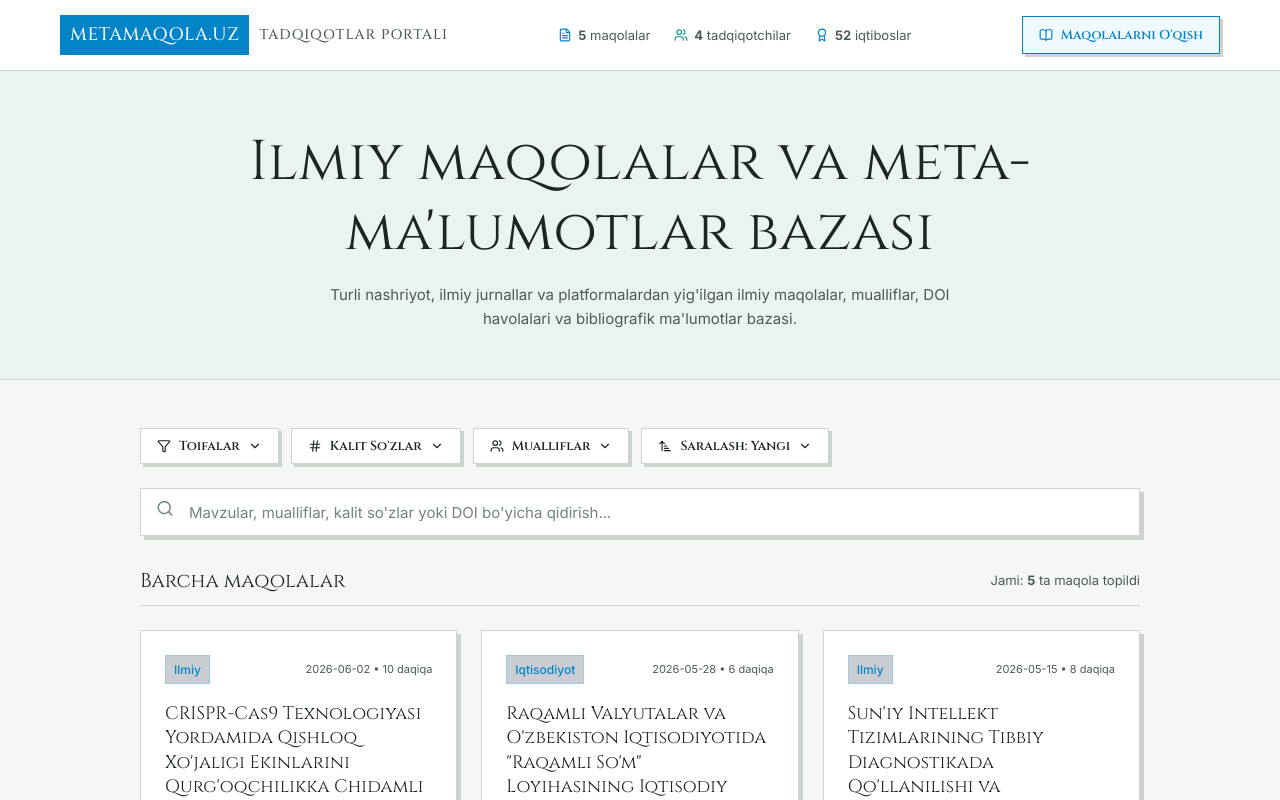
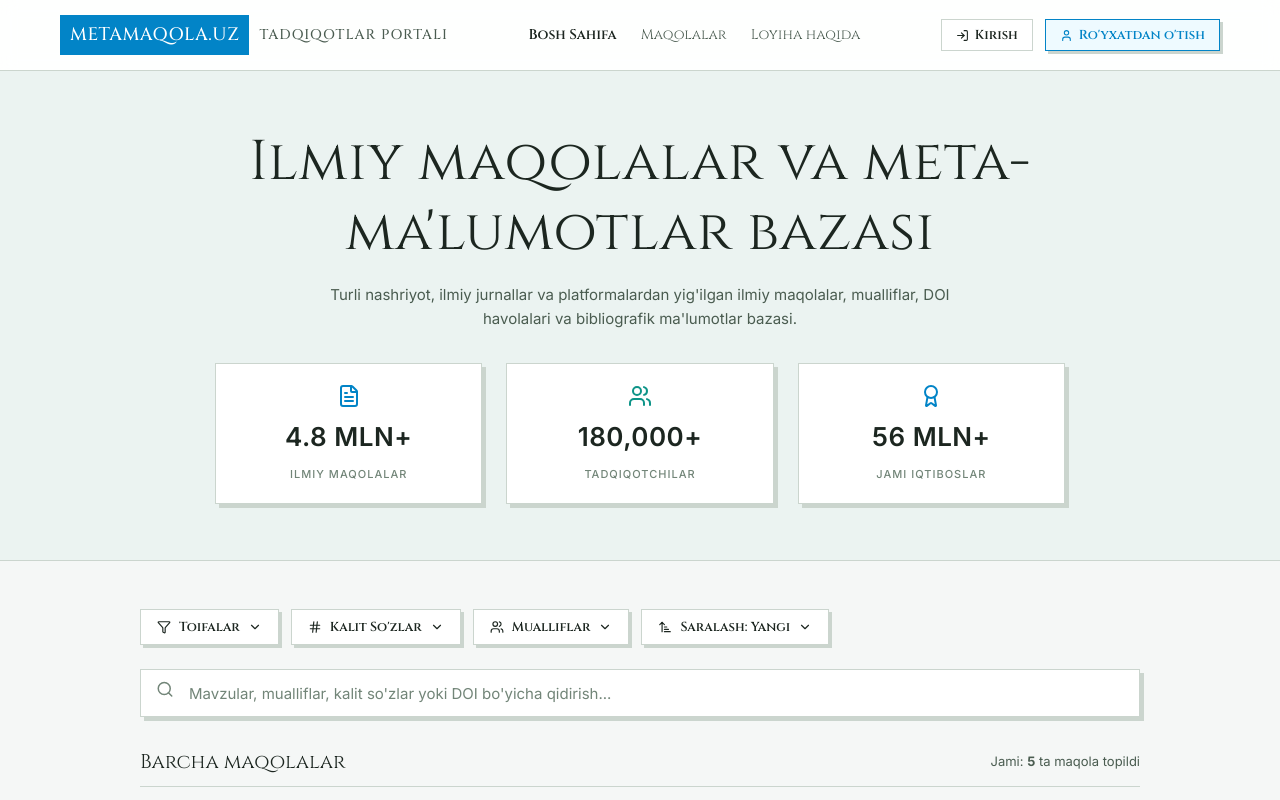
Before and after one commit to kvazar212121/maqola-frontend, a React (Vite) app: page / in a window 1280 px wide. Shown: the top 800 px of the page. Built offline with nearby package versions, Linux system fonts and the light colour scheme.

Commit message:
feat: move database stats to Hero dashboard and replace header stats with nav and login options

```diff
--- a/src/components/Header.tsx
+++ b/src/components/Header.tsx
@@ -1,14 +1,9 @@
 import React from 'react';
-import { BookOpen, FileText, Users, Award } from 'lucide-react';
-import { mockArticles, mockAuthors } from '../mockData';
+import { LogIn, User } from 'lucide-react';
 
 interface HeaderProps {}
 
 export const Header: React.FC<HeaderProps> = () => {
-  const articlesCount = mockArticles.length;
-  const authorsCount = Object.keys(mockAuthors).length;
-  const totalCitations = mockArticles.reduce((acc, art) => acc + (art.citationsCount || 0), 0);
-
   return (
     <header style={{
       borderBottom: '1px solid var(--border-color)',
@@ -30,7 +25,7 @@ export const Header: React.FC<HeaderProps> = () => {
         <a href="/" style={{ display: 'flex', alignItems: 'center', gap: '10px' }}>
           <div style={{
             backgroundColor: 'var(--accent-blue)',
-            color: 'var(--bg-main)',
+            color: '#ffffff',
             padding: '6px 10px',
             fontFamily: 'var(--font-heading)',
             fontWeight: 500,
@@ -46,41 +41,66 @@ export const Header: React.FC<HeaderProps> = () => {
             color: 'var(--text-secondary)',
             letterSpacing: '1px',
             textTransform: 'uppercase'
-          }}>
+          }} className="portal-sub-title">
             Tadqiqotlar Portali
           </span>
         </a>
 
-        {/* Portal statistikasi */}
-        <div style={{
+        {/* Navigatsiya Menulari */}
+        <nav style={{
           display: 'flex',
           gap: '24px',
-          fontSize: '13px',
-          color: 'var(--text-secondary)'
-        }} className="header-stats">
-          <div style={{ display: 'flex', alignItems: 'center', gap: '6px' }}>
-            <FileText size={14} color="var(--accent-blue)" />
-            <span><strong>{articlesCount}</strong> maqolalar</span>
-          </div>
-          <div style={{ display: 'flex', alignItems: 'center', gap: '6px' }}>
-            <Users size={14} color="var(--accent-teal)" />
-            <span><strong>{authorsCount}</strong> tadqiqotchilar</span>
-          </div>
-          <div style={{ display: 'flex', alignItems: 'center', gap: '6px' }}>
-            <Award size={14} color="var(--accent-blue)" />
-            <span><strong>{totalCitations}</strong> iqtiboslar</span>
-          </div>
-        </div>
-
-        {/* Navigatsiya tugmalari */}
-        <div style={{ display: 'flex', gap: '12px' }}>
+          fontSize: '14px',
+          fontFamily: 'var(--font-heading)'
+        }} className="header-nav">
+          <a href="#" style={{ color: 'var(--text-primary)', fontWeight: 600 }}>
+            Bosh Sahifa
+          </a>
           <a
             href="#articles-section"
+            style={{ color: 'var(--text-secondary)' }}
+            onMouseEnter={(e) => (e.currentTarget.style.color = 'var(--accent-blue)')}
+            onMouseLeave={(e) => (e.currentTarget.style.color = 'var(--text-secondary)')}
+          >
+            Maqolalar
+          </a>
+          <a
+            href="#about"
+            style={{ color: 'var(--text-secondary)' }}
+            onMouseEnter={(e) => (e.currentTarget.style.color = 'var(--accent-blue)')}
+            onMouseLeave={(e) => (e.currentTarget.style.color = 'var(--text-secondary)')}
+          >
+            Loyiha haqida
+          </a>
+        </nav>
+
+        {/* Profil va Kirish / Ro'yxatdan o'tish */}
+        <div style={{ display: 'flex', gap: '12px', alignItems: 'center' }}>
+          <button
+            className="sharp-btn"
+            style={{
+              fontSize: '13px',
+              padding: '6px 14px',
+              boxShadow: 'none',
+              display: 'inline-flex',
+              alignItems: 'center',
+              gap: '6px'
+            }}
+          >
+            <LogIn size={13} /> Kirish
+          </button>
+          <button
             className="sharp-btn primary"
-            style={{ fontSize: '13px', padding: '8px 16px' }}
+            style={{
+              fontSize: '13px',
+              padding: '6px 14px',
+              display: 'inline-flex',
+              alignItems: 'center',
+              gap: '6px'
+            }}
           >
-            <BookOpen size={14} /> Maqolalarni O'qish
-          </a>
+            <User size={13} /> Ro'yxatdan o'tish
+          </button>
         </div>
       </div>
     </header>
--- a/src/components/Hero.tsx
+++ b/src/components/Hero.tsx
@@ -1,11 +1,12 @@
 import React from 'react';
+import { FileText, Users, Award } from 'lucide-react';
 
 interface HeroProps {}
 
 export const Hero: React.FC<HeroProps> = () => {
   return (
     <section style={{
-      padding: '56px 0 48px 0',
+      padding: '56px 0 56px 0',
       borderBottom: '1px solid var(--border-color)',
       backgroundColor: 'rgba(13, 148, 136, 0.04)',
       textAlign: 'center'
@@ -34,10 +35,86 @@ export const Hero: React.FC<HeroProps> = () => {
           color: 'var(--text-secondary)',
           fontSize: '15px',
           lineHeight: '1.6',
-          maxWidth: '620px'
+          maxWidth: '620px',
+          marginBottom: '32px'
         }}>
           Turli nashriyot, ilmiy jurnallar va platformalardan yig'ilgan ilmiy maqolalar, mualliflar, DOI havolalari va bibliografik ma'lumotlar bazasi.
         </p>
+
+        {/* Bazadagi jami statistika panellari */}
+        <div style={{
+          display: 'flex',
+          justifyContent: 'center',
+          gap: '24px',
+          flexWrap: 'wrap',
+          width: '100%',
+          maxWidth: '850px'
+        }} className="hero-stats-grid">
+
+          {/* Maqolalar soni */}
+          <div className="sharp-panel" style={{
+            flex: '1 1 240px',
+            padding: '20px 24px',
+            backgroundColor: 'var(--bg-panel)',
+            display: 'flex',
+            flexDirection: 'column',
+            alignItems: 'center',
+            gap: '8px',
+            border: '1px solid var(--border-color)',
+            boxShadow: '4px 4px 0px 0px var(--shadow-color)'
+          }}>
+            <FileText size={24} color="var(--accent-blue)" />
+            <span style={{ fontSize: '26px', fontWeight: 600, color: 'var(--text-primary)', fontFamily: 'var(--font-sans)', letterSpacing: '0.5px' }}>
+              4.8 MLN+
+            </span>
+            <span style={{ fontSize: '11px', color: 'var(--text-muted)', textTransform: 'uppercase', letterSpacing: '1px', fontWeight: 500 }}>
+              Ilmiy maqolalar
+            </span>
+          </div>
+
+          {/* Tadqiqotchilar soni */}
+          <div className="sharp-panel" style={{
+            flex: '1 1 240px',
+            padding: '20px 24px',
+            backgroundColor: 'var(--bg-panel)',
+            display: 'flex',
+            flexDirection: 'column',
+            alignItems: 'center',
+            gap: '8px',
+            border: '1px solid var(--border-color)',
+            boxShadow: '4px 4px 0px 0px var(--shadow-color)'
+          }}>
+            <Users size={24} color="var(--accent-teal)" />
+            <span style={{ fontSize: '26px', fontWeight: 600, color: 'var(--text-primary)', fontFamily: 'var(--font-sans)', letterSpacing: '0.5px' }}>
+              180,000+
+            </span>
+            <span style={{ fontSize: '11px', color: 'var(--text-muted)', textTransform: 'uppercase', letterSpacing: '1px', fontWeight: 500 }}>
+              Tadqiqotchilar
+            </span>
+          </div>
+
+          {/* Iqtiboslar soni */}
+          <div className="sharp-panel" style={{
+            flex: '1 1 240px',
+            padding: '20px 24px',
+            backgroundColor: 'var(--bg-panel)',
+            display: 'flex',
+            flexDirection: 'column',
+            alignItems: 'center',
+            gap: '8px',
+            border: '1px solid var(--border-color)',
+            boxShadow: '4px 4px 0px 0px var(--shadow-color)'
+          }}>
+            <Award size={24} color="var(--accent-blue)" />
+            <span style={{ fontSize: '26px', fontWeight: 600, color: 'var(--text-primary)', fontFamily: 'var(--font-sans)', letterSpacing: '0.5px' }}>
+              56 MLN+
+            </span>
+            <span style={{ fontSize: '11px', color: 'var(--text-muted)', textTransform: 'uppercase', letterSpacing: '1px', fontWeight: 500 }}>
+              Jami iqtiboslar
+            </span>
+          </div>
+
+        </div>
       </div>
     </section>
   );
```
